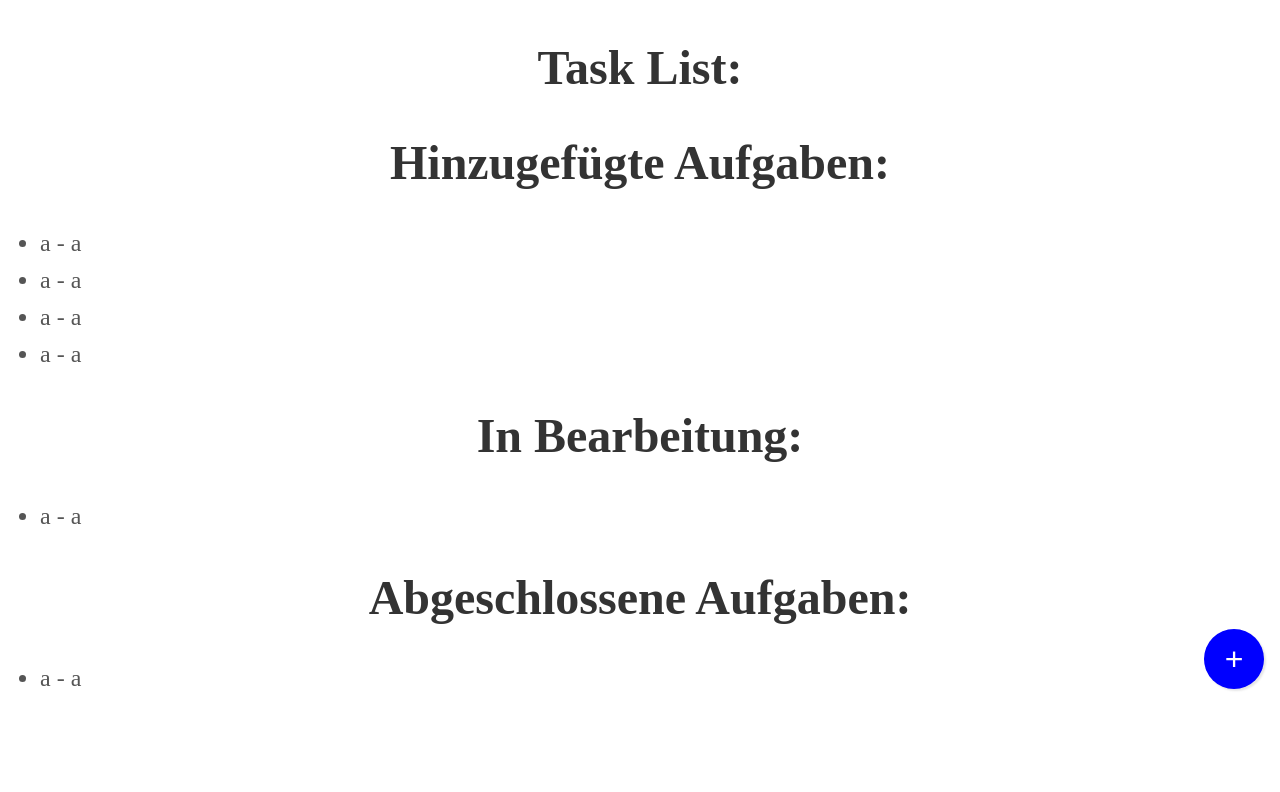
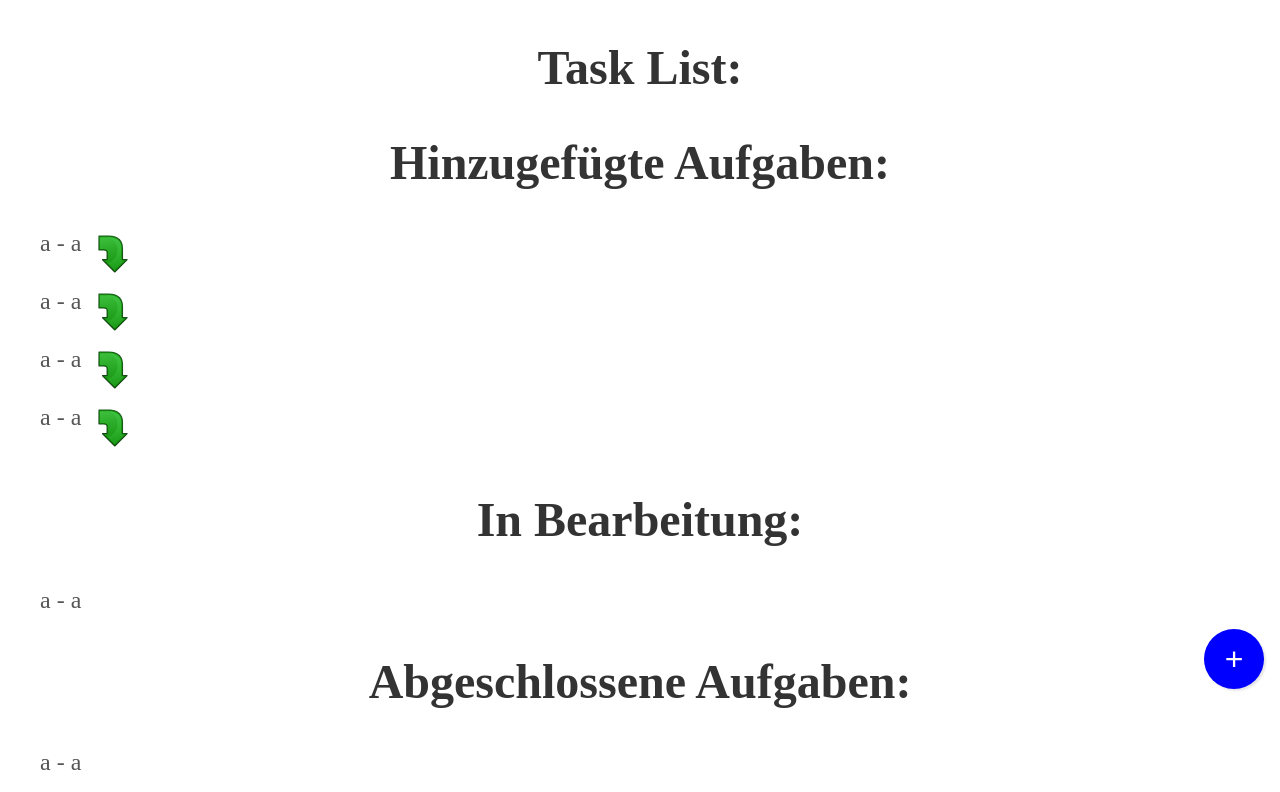
Before and after one commit to Lukas-JavaScript/task-mangement, a Django app: page /management/ in a window 1280 px wide. Shown: the part 95-887 px from the top of the page. Before the commit the page ends 786 px from the top, so only its background shows below. Run offline with Django 5.2, Linux system fonts and the light colour scheme; data comes from the database, SQL or seed files in the repository.

Commit message:
added button

```diff
--- a/TaskMangement/manegement/templates/index.html
+++ b/TaskMangement/manegement/templates/index.html
@@ -14,7 +14,10 @@
     <h1>Hinzugefügte Aufgaben:</h1>
     <ul>
       {% for task in added_tasks %}
-      <li>{{ task.name }} - {{ task.description }}</li>
+      <li>
+        {{ task.name }} - {{ task.description }}
+        <img src="{% static 'img/arrow.svg' %}" class="arrow" alt="" />
+      </li>
       {% empty %}
       <li>Keine Aufgaben vorhanden.</li>
       {% endfor %}
--- a/TaskMangement/static/style.css
+++ b/TaskMangement/static/style.css
@@ -23,6 +23,7 @@ li {
   font-size: 1.5rem;
   color: #555;
   margin: 10px 0;
+  display: flex;
 }
 .add {
   height: 60px;
@@ -37,3 +38,14 @@ li {
   right: 16px;
   bottom: 16px;
 }
+.arrow {
+  height: 3rem;
+  width: 3rem;
+  margin-left: 8px;
+  border: none;
+  vertical-align: middle;
+}
+.arrow:hover {
+  filter: brightness(0.8);
+  cursor: pointer;
+}
```
Also changed, not shown: TaskMangement/static/img/arrow.svg (added).
